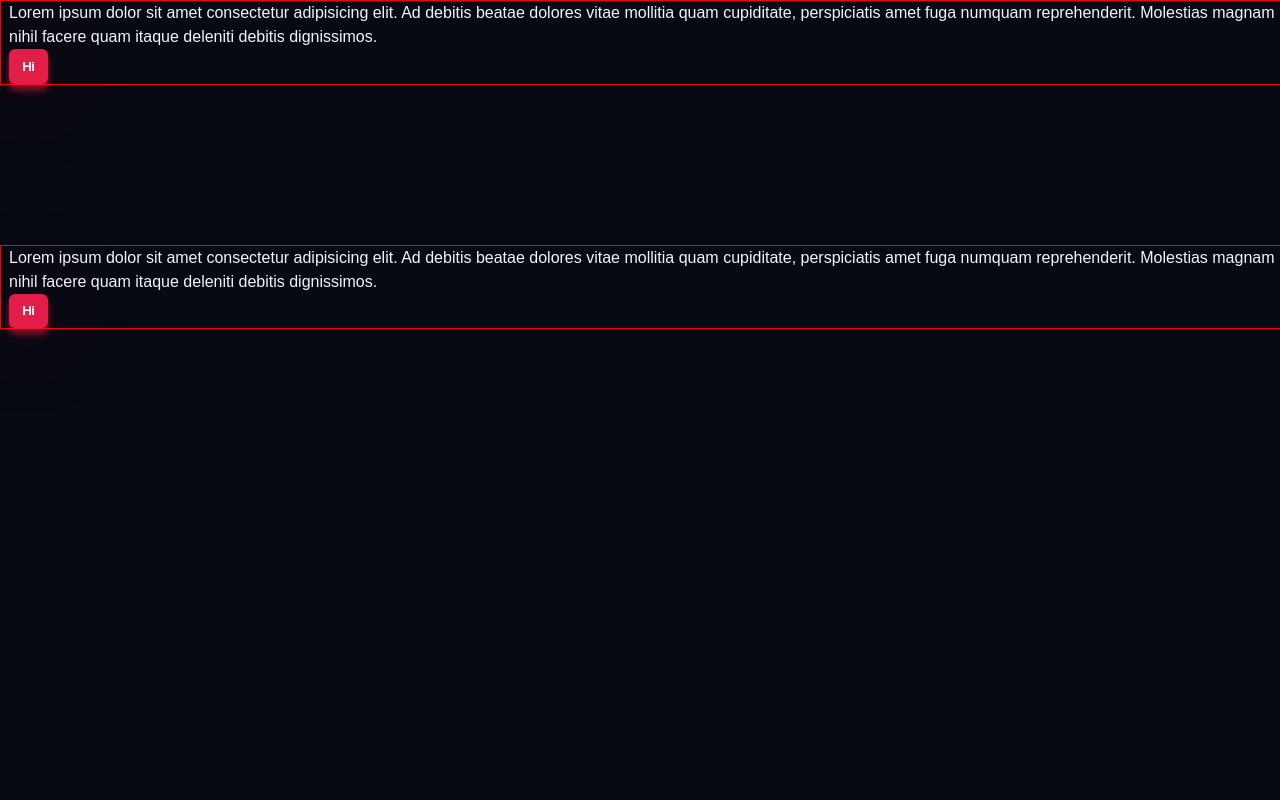
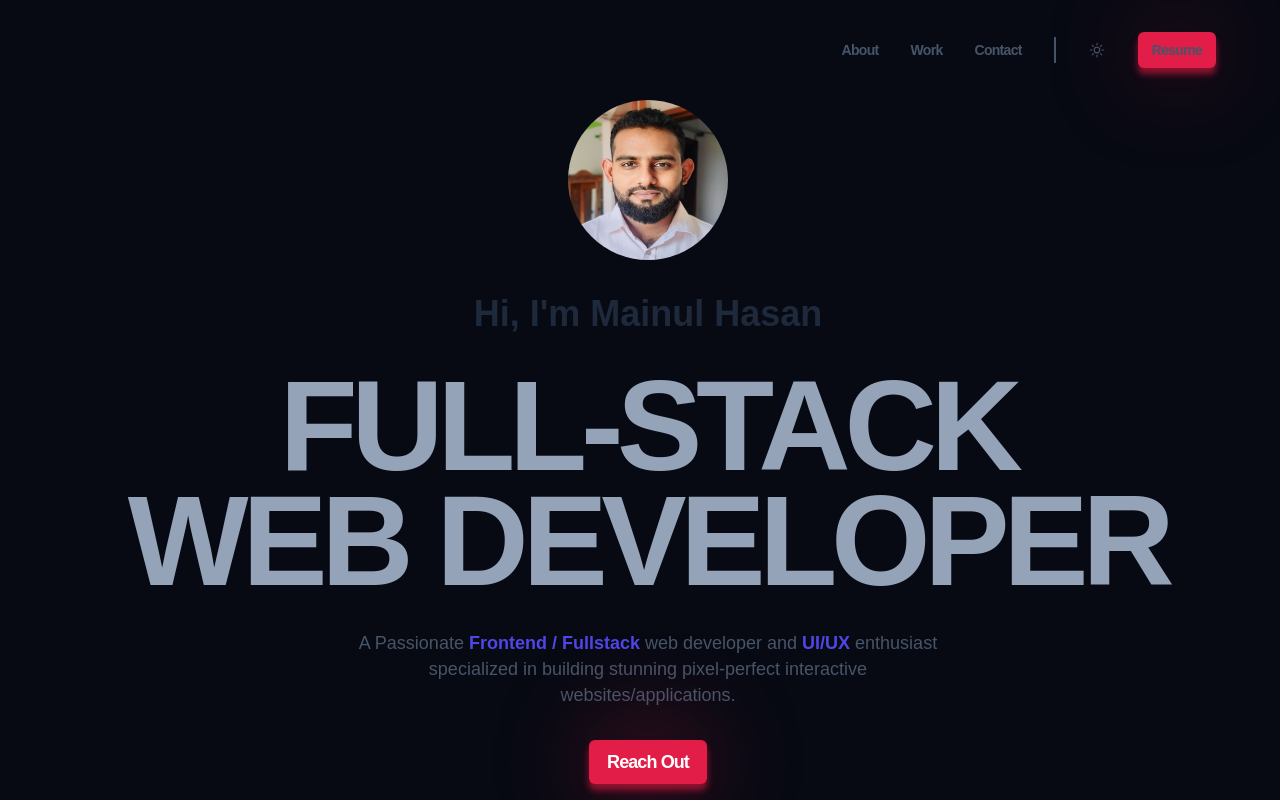
Before and after one commit to maainul/Portfolio-1-html-css, a website built with Vite: page index.html in a window 1280 px wide. Built offline with nearby package versions, Linux system fonts and the light colour scheme; a web font is replaced by a local one.

Commit message:
Hero and nav

```diff
--- a/index.html
+++ b/index.html
@@ -1,5 +1,6 @@
 <!doctype html>
 <html lang="en">
+
 <head>
   <meta charset="UTF-8" />
   <link rel="icon" type="image/svg+xml" href="/vite.svg" />
@@ -7,23 +8,55 @@
   <meta name="viewport" content="width=device-width, initial-scale=1.0" />
   <title>Porfolio</title>
 </head>
+
 <body>
-   <section class="container">
-    <p>Lorem ipsum dolor sit amet consectetur adipisicing elit.
-      Ad debitis beatae dolores vitae mollitia quam cupiditate,
-      perspiciatis amet fuga numquam reprehenderit.
-      Molestias magnam nihil facere quam itaque deleniti debitis dignissimos.
+  <header class="header">
+    <ul class="navbar">
+      <li><a href="#about">About</a></li>
+      <li><a href="#featured">Work</a></li>
+      <li><a href="#contact">Contact</a></li>
+      <li class="header__line"></li>
+      <li>
+        <button class="header__sun">
+          <svg xmlns="http://www.w3.org/2000/svg" fill="none" viewBox="0 0 24 24" stroke-width="1.5"
+            stroke="currentColor">
+            <path stroke-linecap="round" stroke-linejoin="round"
+              d="M12 3v2.25m6.364.386-1.591 1.591M21 12h-2.25m-.386 6.364-1.591-1.591M12 18.75V21m-4.773-4.227-1.591 1.591M5.25 12H3m4.227-4.773L5.636 5.636M15.75 12a3.75 3.75 0 1 1-7.5 0 3.75 3.75 0 0 1 7.5 0Z" />
+          </svg>
+        </button>
+      </li>
+      <li><a href="#" class="header__resume btn">Resume</a></li>
+    </ul>
+    <button class="header__bars">
+      <svg xmlns="http://www.w3.org/2000/svg" fill="none" viewBox="0 0 24 24" stroke-width="1.5" stroke="currentColor">
+        <path stroke-linecap="round" stroke-linejoin="round" d="M3.75 6.75h16.5M3.75 12h16.5m-16.5 5.25h16.5" />
+      </svg>
+
+    </button>
+  </header>
+  <main>
+    <section class="hero container">
+      <img src="/1711320256283.jpg" alt="Profile Picture">
+      <h2>Hi, I'm Mainul Hasan</h2>
+      <h1>Full-Stack <br> WEB Developer</h1>
+      <p>
+        A Passionate <strong>Frontend / Fullstack</strong> web developer and <strong>UI/UX</strong> enthusiast
+        specialized in building
+        stunning
+        pixel-perfect interactive websites/applications.
       </p>
-    <button class="btn">Hi</button>
+      <a href="" class="btn">Reach out</a>
     </section>
-    <section class="container section">
-      <p>Lorem ipsum dolor sit amet consectetur adipisicing elit.
-        Ad debitis beatae dolores vitae mollitia quam cupiditate,
-        perspiciatis amet fuga numquam reprehenderit.
-        Molestias magnam nihil facere quam itaque deleniti debitis dignissimos.
-      </p>
-      <button class="btn">Hi</button>
-    </section>
+    <section></section>
+    <section></section>
+    <section></section>
+    <section></section>
+  </main>
+
+
+
+  <footer></footer>
   <script type="module" src="src/main.js"></script>
 </body>
+
 </html>
--- a/src/main.js
+++ b/src/main.js
@@ -1,2 +1,4 @@
-import '../styles/style.css'
-import '../styles/utils.css'
+import '../styles/style.css';
+import '../styles/components/header.css';
+import '../styles/components/hero.css';
+import '../styles/utils.css';
--- /dev/null
+++ b/styles/components/header.css
@@ -0,0 +1,79 @@
+header {
+    display: flex;
+    justify-content: flex-end;
+    align-items: center;
+    padding-top: 2rem;
+    padding-bottom: 2rem;
+    padding-right: 4rem;
+}
+
+.navbar {
+    display: none;
+}
+
+.header__bars {
+    color: var(--clr-light);
+    width: var(--size-2xl);
+    height: var(--size-2xl);
+    display: block;
+}
+
+@media (min-width:768px) {
+    .navbar {
+        display: flex;
+        align-items: center;
+        list-style: none;
+        padding: 0;
+        gap: 2em;
+    }
+
+    .navbar li a {
+        font-size: var(--size-xs);
+        text-decoration: none;
+        font-weight: 600;
+        color: var(--clr-slate600);
+        letter-spacing: -0.05em;
+        transition: color 0.3s;
+    }
+
+    .navbar li a:hover {
+        color: var(--clr-rose);
+    }
+
+    .header__line {
+        border: 1px solid var(--clr-slate600);
+        padding-top: 1.5em;
+    }
+
+    .header__sun {
+        display: block;
+        color: var(--clr-slate600);
+        width: var(--size-base);
+        height: var(--size-base);
+    }
+
+    .header__resume {
+        font-size: var(--size-xs);
+    }
+
+    .header__bars {
+        display: none;
+    }
+
+}
+
+
+@media (min-width:1024px) {
+    .navbar li a {
+        font-size: var(--size-sm);
+    }
+
+    .header__sun {
+        width: var(--size-xl);
+        height: var(--size-xl);
+    }
+
+    .header__resume {
+        font-size: var(--size-sm);
+    }
+}
--- /dev/null
+++ b/styles/components/hero.css
@@ -0,0 +1,126 @@
+/******* HERO *****/
+.hero {
+    text-align: center;
+    display: flex;
+    flex-direction: column;
+    justify-content: center;
+    align-items: center;
+    gap: 1rem;
+}
+
+.hero img {
+    display: inline-block;
+    border-radius: 50%;
+    width: 6rem;
+    height: 6rem;
+}
+
+.hero h2 {
+    color: var(--clr-slate800);
+    font-size: var(--size-base);
+}
+
+.hero h1 {
+    color: var(--clr-slate400);
+    text-transform: uppercase;
+    font-size: var(--size-4xl);
+    letter-spacing: -0.05em;
+    line-height: 0.9;
+}
+
+.hero p {
+    max-width: 60ch;
+    font-size: var(--size-sm);
+    color: var(--clr-slate600);
+}
+
+.hero .btn {
+    text-transform: capitalize;
+    font-size: var(--size-sm);
+}
+
+@media (min-width:475px) {
+
+    .hero {
+
+        gap: 1.5rem;
+    }
+
+    .hero img {
+        border-radius: 50%;
+        width: 6.5rem;
+        height: 6.5rem;
+    }
+
+    .hero h2 {
+        font-size: var(--size-lg);
+    }
+
+    .hero h1 {
+        font-size: var(--size-5xl);
+    }
+
+    .hero p {
+        font-size: var(--size-base);
+    }
+
+    .hero .btn {
+        font-size: var(--size-base);
+    }
+
+}
+
+@media (min-width:1024px) {
+
+
+    .hero img {
+        border-radius: 50%;
+        width: 8rem;
+        height: 8rem;
+    }
+
+    .hero h2 {
+        font-size: var(--size-2xl);
+    }
+
+    .hero h1 {
+        font-size: var(--size-7xl);
+    }
+
+    .hero p {
+        font-size: var(--size-lg);
+    }
+
+    .hero .btn {
+        font-size: var(--size-lg);
+    }
+}
+
+
+@media (min-width:1280px) {
+    .hero {
+        gap: 2rem;
+    }
+
+    .hero img {
+        border-radius: 50%;
+        width: 10rem;
+        height: 10rem;
+    }
+
+    .hero h2 {
+        font-size: var(--size-4xl);
+    }
+
+    .hero h1 {
+        font-size: var(--size-9xl);
+    }
+
+    .hero p {
+        font-size: var(--size-xl);
+    }
+
+    .hero .btn {
+        font-size: var(--size-xl);
+    }
+}
--- a/styles/utils.css
+++ b/styles/utils.css
@@ -1,30 +1,32 @@
-.btn{
+.btn {
     display: inline-block;
     font-weight: 600;
     text-decoration: none;
     letter-spacing: -0.05em;
-    background-color:var(--clr-rose);
-    padding: 0.5em 1em ;
+    background-color: var(--clr-rose);
+    padding: 0.5em 1em;
     border-radius: 6px;
-    box-shadow: 0 10px 20px rgba(255, 29, 72,0.05),
-    0 6px 6px rgb(255, 29, 72,0.5),
-    0 0 100px -10px var(--clr-rose) ;
-    transition: transform 0.3s,box-shadow 0.3s;
-}
-.btn:hover{
-    transform: translateY(-3px);
-    box-shadow: 0 14px 28px rgba(255, 29, 72,0.25),
-    0 10px 10px rgb(255, 29, 72,0.22),
-    0 0 120px -10px var(--clr-rose) ;
+    box-shadow: 0 10px 20px rgba(255, 29, 72, 0.05),
+        0 6px 6px rgb(255, 29, 72, 0.5),
+        0 0 100px -10px var(--clr-rose);
+    transition: transform 0.3s, box-shadow 0.3s;
+    color: white;
 }
 
-.container{
+.btn:hover {
+    transform: translateY(-3px);
+    box-shadow: 0 14px 28px rgba(255, 29, 72, 0.25),
+        0 10px 10px rgb(255, 29, 72, 0.22),
+        0 0 120px -10px var(--clr-rose);
+}
+
+
+.container {
     width: 100%;
     margin-left: auto;
     margin-right: auto;
     padding-left: 0.5rem;
     padding-right: 0.5rem;
-    border: 1px solid red;
 }
 
 .section {
@@ -33,37 +35,43 @@
 
 /* xs */
 @media (min-width:475px) {
-    .container{
+    .container {
         max-width: 475px;
     }
 }
+
 /* sm */
 @media (min-width:640px) {
     .container {
         max-width: 640px;
     }
 }
+
 /* md */
 @media (min-width:768px) {
     .container {
         max-width: 768px;
     }
 }
+
 /* lg */
 @media (min-width:1024px) {
     .container {
         max-width: 1024px;
     }
+
     .section {
         margin-top: 10rem;
     }
 }
+
 /* xl */
 @media (min-width:1280px) {
     .container {
         max-width: 1280px;
     }
 }
+
 /* 2xl */
 @media (min-width:1536px) {
     .container {
```
Also changed, not shown: styles/style.css (+34 -29 lines), public/1711320256283.jpg (added), 1 other file. Lines whose indentation alone changed are shown as unchanged.
